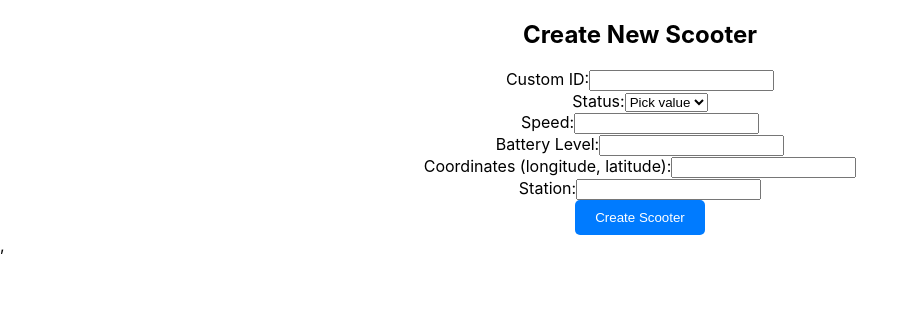
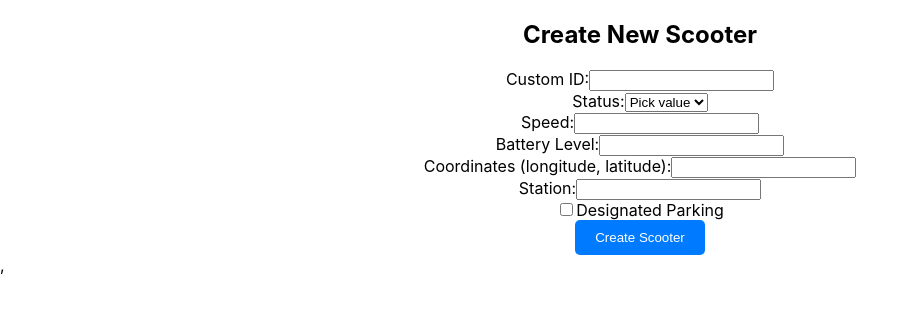
Before and after one commit to davidallert/vteam_frontend_admin, a React (Create React App) app: page /create-scooter in a window 1280 px wide. Shown: the top 310 px of the page, without its empty margins (0-918 px from the left). Built offline with nearby package versions, Linux system fonts and the light colour scheme.

Commit message:
designated_parking checkbox

```diff
--- a/src/components/scooter-sub-components/CreateScooter.js
+++ b/src/components/scooter-sub-components/CreateScooter.js
@@ -19,7 +19,7 @@ const client = new GraphQLClient('http://localhost:8585/graphql/scooters', {
 });
 
 const CREATE_SCOOTER_MUTATION = gql`
-    mutation CreateScooter($customid: String!, $status: String!, $speed: Float!, $battery_level: Float!, $coordinates: [Float!]!, $station: String!) {
+    mutation CreateScooter($customid: String!, $status: String!, $speed: Float!, $battery_level: Float!, $coordinates: [Float!]!, $station: String!, $designated_parking: Boolean!) {
         scooterCreateOne(record: {
             customid: $customid,
             status: $status,
@@ -30,7 +30,7 @@ const CREATE_SCOOTER_MUTATION = gql`
                 coordinates: $coordinates
             },
             at_station: $station,
-            designated_parking: false
+            designated_parking: $designated_parking
         }) {
             _id
             customid
@@ -54,6 +54,7 @@ const CreateScooter = () => {
     const [station, setStation] = useState('');
     const [error, setError] = useState('');
     const navigate = useNavigate();
+    const [designatedParking, setDesignatedParking] = useState(false);
 
     const handleSubmit = async (e) => {
         e.preventDefault();
@@ -80,7 +81,8 @@ const CreateScooter = () => {
             speed: Number(speed),
             battery_level: Number(batteryLevel),
             coordinates: [longitude, latitude],
-            station
+            station,
+            designated_parking: designatedParking
         };
 
         console.log("CREATE_SCOOTER_MUTATION", CREATE_SCOOTER_MUTATION)
@@ -176,6 +178,17 @@ const CreateScooter = () => {
                         required
                     />
                 </div>
+                <div>
+                    <label htmlFor="designatedParking">
+                        <input
+                            id="designatedParking"
+                            type="checkbox"
+                            checked={designatedParking}
+                            onChange={(e) => setDesignatedParking(e.target.checked)}
+                        />
+                        Designated Parking
+                    </label>
+                </div>
                 <button type="submit">Create Scooter</button>
             </form>
         </div>
```
